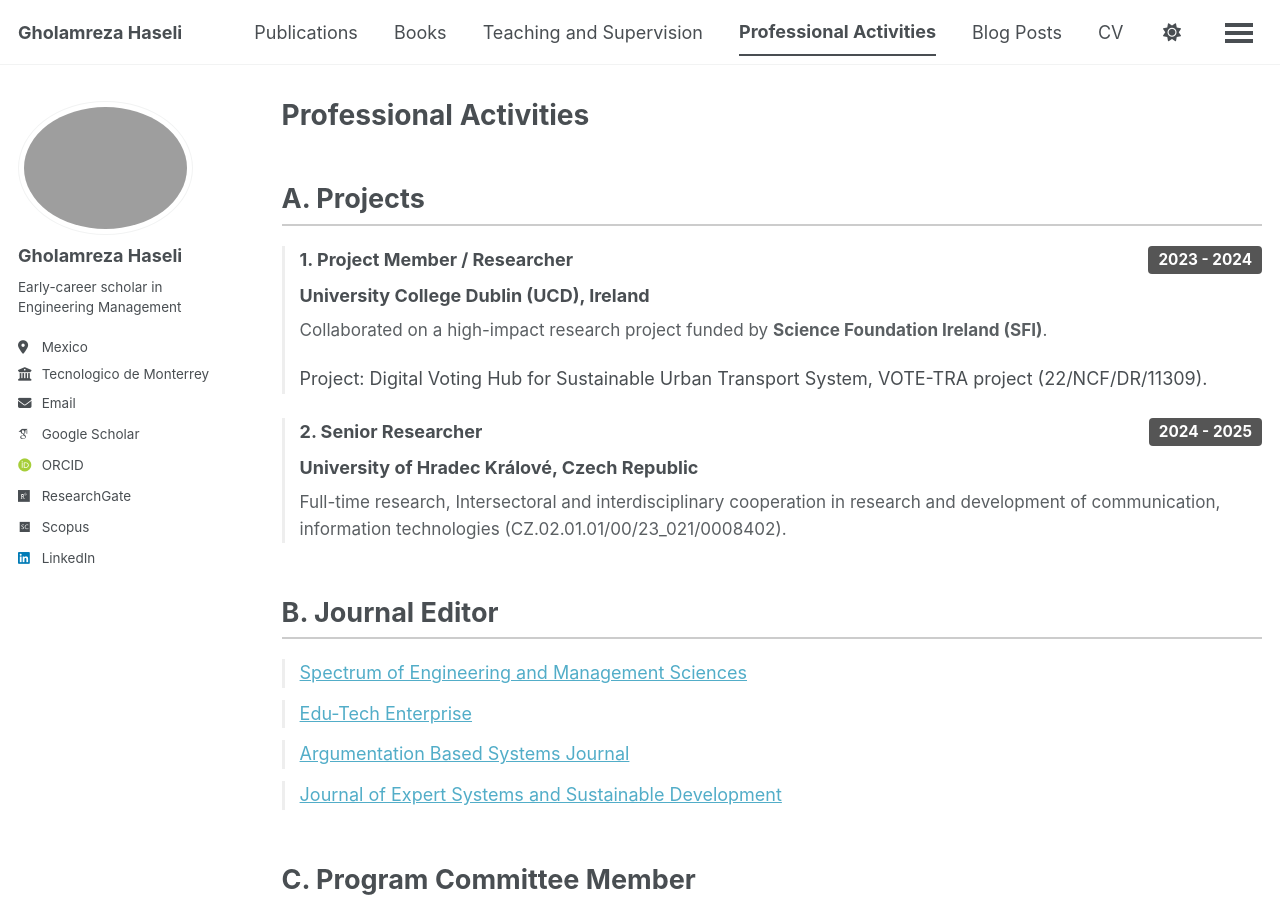
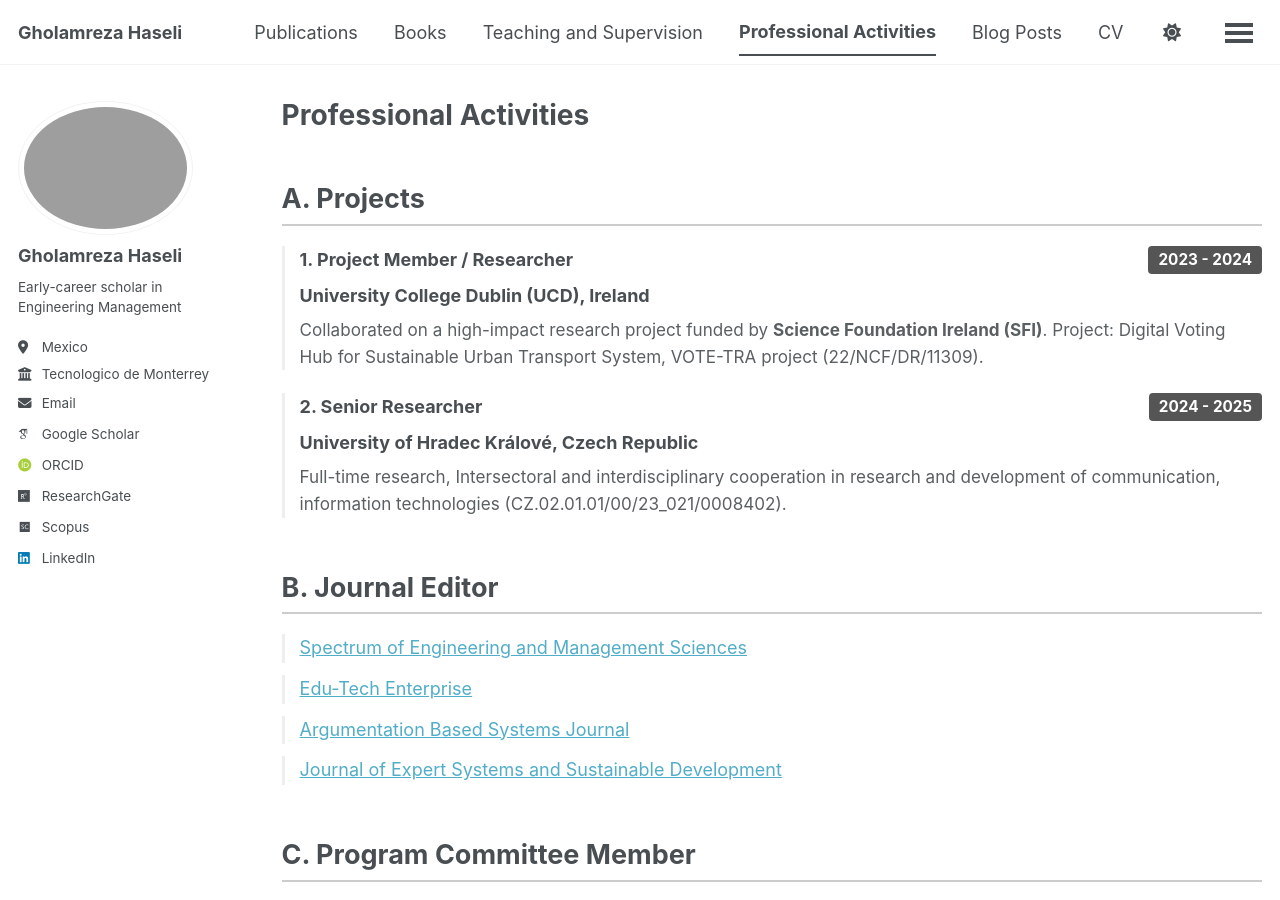
Before and after one commit to Gholamreza-Haseli/Gholamreza-Haseli.github.io, a Jekyll site: the page built from _pages/portfolio.html, in a window 1280 px wide and 900 px high. Built offline with Jekyll 4.4.1, drawn with Linux system fonts in a browser that asks for light colours; some web fonts are replaced; a script bundle is joined from its source files by our own code; library files that are not in the unit come from our copies; part of the change alters nothing that is shown.

```diff
--- a/_pages/portfolio.html
+++ b/_pages/portfolio.html
@@ -66,8 +66,9 @@ author_profile: true
       </div>
       <span style="display: block; color: var(--primary-color); font-weight: bold; margin-top: 5px;">University College Dublin (UCD), Ireland</span>
       <p style="margin-top: 5px; font-size: 0.95em; opacity: 0.9;">
-        Collaborated on a high-impact research project funded by <strong>Science Foundation Ireland (SFI)</strong>.</p>
-         <p>Project: Digital Voting Hub for Sustainable Urban Transport System, VOTE-TRA project (22/NCF/DR/11309).
+        Collaborated on a high-impact research project funded by <strong>Science Foundation Ireland (SFI)</strong>.
+
+         Project: Digital Voting Hub for Sustainable Urban Transport System, VOTE-TRA project (22/NCF/DR/11309).
       </p>
     </li>
 
```
